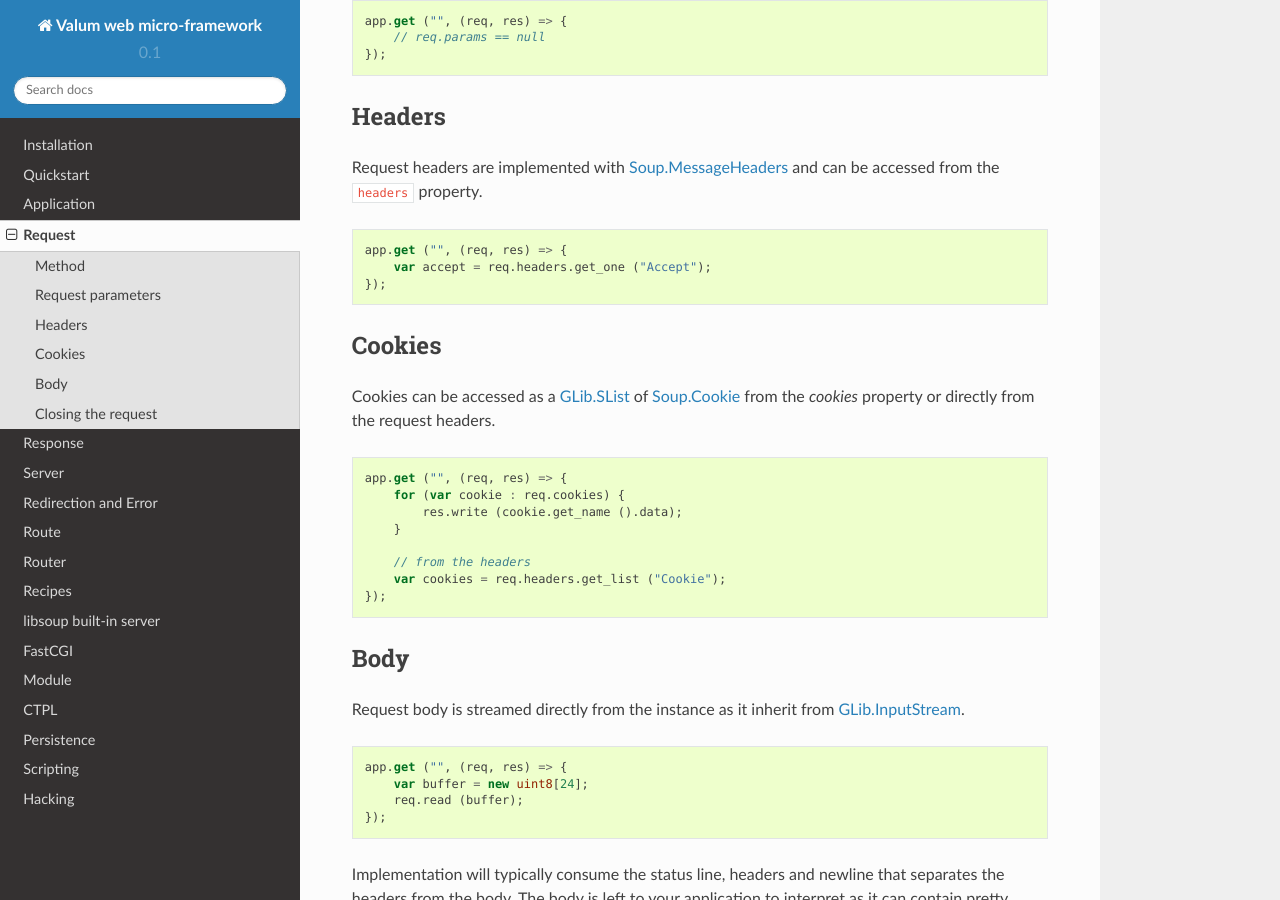
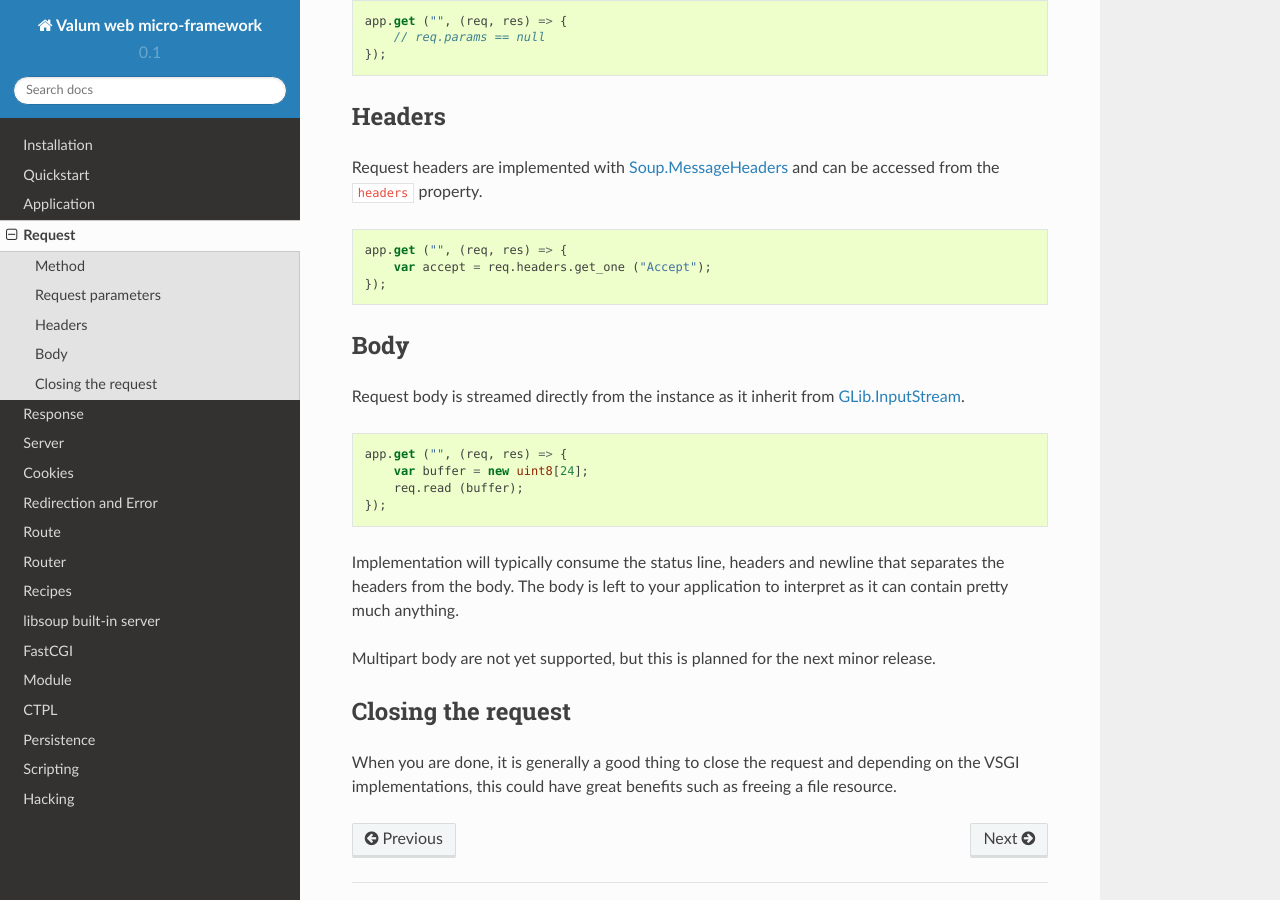
Before and after one commit to valum-framework/vsgi, a Sphinx documentation site: the page built from docs/vsgi/request.rst, in a window 1280 px wide and 900 px high, scrolled down 1281 px. Built offline with Sphinx 7.4.7 and the Read the Docs theme 2.0.0, drawn with Linux system fonts in a browser that asks for light colours; pages that are not in the unit, such as notebooks, are missing from menus.

Commit message:
Removes cookies from VSGI.
Cookies are stored in HTTP headers, so it's not really relevant for VSGI
to provide helpers for them.

Instead, the code to extract cookies is moved in
'Cookies.from_request_headers' function to provide equivalent parsing
capabilities. The functions provided by libsoup-2.4 for that purpose
takes a Soup.Message as parameter, which is not common to all VSGI
implementations.

Removes the code transfeering the cookies in the Router. The cookies are
set once with 'Set-Cookie' and sent back by the client, so they do not
have to be setted for every requests.

Adds an example to interact in a key-value way with cookies.

Adds a few tests to ensure that 'Cookies.from_request_headers' works
properly.

Migrates the documentation section about cookies in a document part of
Valum documentation.

```diff
--- a/docs/index.rst
+++ b/docs/index.rst
@@ -30,6 +30,7 @@
     vsgi/request
     vsgi/response
     vsgi/server
+    cookies
     redirection-and-error
     route
     router
--- a/docs/vsgi/request.rst
+++ b/docs/vsgi/request.rst
@@ -75,26 +75,6 @@
         var accept = req.headers.get_one ("Accept");
     });
 
-Cookies
--------
-
-Cookies can be accessed as a `GLib.SList`_ of `Soup.Cookie`_ from the `cookies`
-property or directly from the request headers.
-
-.. _GLib.SList: http://valadoc.org/#!api=glib-2.0/GLib.SList
-.. _Soup.Cookie: http://valadoc.org/#!api=libsoup-2.4/Soup.Cookie
-
-.. code:: vala
-
-    app.get ("", (req, res) => {
-        for (var cookie : req.cookies) {
-            res.write (cookie.get_name ().data);
-        }
-
-        // from the headers
-        var cookies = req.headers.get_list ("Cookie");
-    });
-
 Body
 ----
 
```
Also changed, not shown: docs/cookies.rst (added, +40 -0 lines), docs/vsgi/response.rst (+0 -14 lines), 7 other files.
